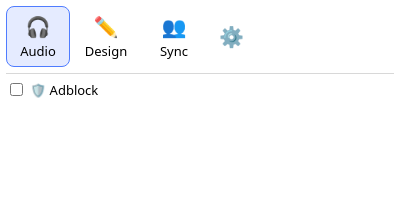
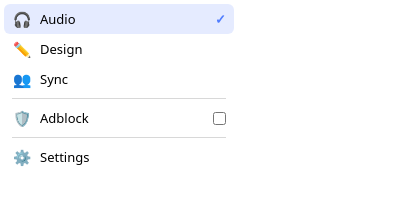
Before and after one commit to A2gent/adapter-chrome, a browser extension: page src/popup.html in a window 400 px wide. Drawn offline with Linux system fonts and the light colour scheme.

Commit message:
Turn the toolbar popup into a single dropdown-style menu

```diff
--- a/src/popup.html
+++ b/src/popup.html
@@ -2,33 +2,32 @@
 <html lang="en">
 <meta charset="utf-8">
 <style>
-  body { margin: 0; padding: 6px; font: 13px system-ui, sans-serif; color-scheme: light dark; }
-  .modes { display: flex; gap: 4px; }
-  button { display: flex; flex-direction: column; align-items: center; gap: 2px; width: 64px; padding: 6px 0; border: 1px solid transparent; border-radius: 8px; background: none; color: inherit; font: inherit; cursor: pointer; }
-  button:hover { background: rgba(127, 127, 127, 0.15); }
-  button[aria-pressed="true"] { border-color: #4f7cff; background: rgba(79, 124, 255, 0.15); }
-  button span { font-size: 20px; }
-  .settings { width: auto; padding: 6px 8px; justify-content: center; }
-  .adblock { display: flex; align-items: center; gap: 4px; margin-top: 6px; padding-top: 6px; border-top: 1px solid rgba(127, 127, 127, 0.3); }
-  .adblock label { display: flex; align-items: center; gap: 4px; flex: 1; cursor: pointer; }
-  .adblock button { flex-direction: row; width: auto; padding: 2px 6px; }
-  .adblock button span { font-size: 14px; }
-  .adblock #adblock-site-row { flex: none; }
-  .adblock [hidden] { display: none; }
-  #adblock-host { max-width: 110px; overflow: hidden; text-overflow: ellipsis; white-space: nowrap; }
+  html { color-scheme: light dark; }
+  body { width: 230px; margin: 0; padding: 4px; font: 13px system-ui, sans-serif; }
+  [hidden] { display: none !important; }
+  hr { margin: 4px 8px; border: 0; border-top: 1px solid rgba(127, 127, 127, 0.3); }
+  .item { display: flex; align-items: center; gap: 8px; box-sizing: border-box; width: 100%; min-height: 30px; padding: 4px 8px; border: 0; border-radius: 6px; background: none; color: inherit; font: inherit; text-align: left; cursor: pointer; }
+  .item:hover { background: rgba(127, 127, 127, 0.15); }
+  .item:focus-visible { outline: 2px solid #4f7cff; outline-offset: -2px; }
+  .item input { margin: 0 0 0 auto; flex: none; }
+  .icon { flex: none; width: 20px; font-size: 15px; text-align: center; }
+  .sub { padding-left: 36px; }
+  .grow { flex: 1; min-width: 0; overflow: hidden; text-overflow: ellipsis; white-space: nowrap; }
+  [aria-pressed="true"] { background: rgba(79, 124, 255, 0.15); }
+  [aria-pressed="true"]::after { content: "✓"; margin-left: auto; color: #4f7cff; font-weight: 700; }
+  #error { padding: 0 8px 4px; color: #e5484d; font-size: 12px; }
+  #error:empty { display: none; }
 </style>
-<div class="modes">
-  <button data-mode="audio" title="Audio: read articles aloud (HearHear)"><span>🎧</span>Audio</button>
-  <button data-mode="design" title="Design: annotate the page and start a Brute session"><span>✏️</span>Design</button>
-  <button data-mode="sync" title="Sync: LinkedIn profiles → Brute people"><span>👥</span>Sync</button>
-  <button class="settings" id="settings" title="HearHear settings"><span>⚙️</span></button>
-</div>
-<div class="adblock">
-  <label title="Hide ads recognized by System One. Ad-like page blocks are sent to the classifier."><input type="checkbox" id="adblock">🛡️ Adblock</label>
-  <label id="adblock-site-row" title="Adblock on this site" hidden><input type="checkbox" id="adblock-site"><span id="adblock-host"></span></label>
-  <button id="adblock-reset" title="Forget ads learned on this site" hidden><span>🧹</span><b id="adblock-count"></b></button>
-</div>
-<div id="error" style="color:#e5484d;font-size:12px;max-width:260px"></div>
+<button class="item" data-mode="audio" title="Read articles aloud (HearHear)"><span class="icon">🎧</span>Audio</button>
+<button class="item" data-mode="design" title="Annotate the page and start a Brute session"><span class="icon">✏️</span>Design</button>
+<button class="item" data-mode="sync" title="LinkedIn profiles → Brute people"><span class="icon">👥</span>Sync</button>
+<hr>
+<label class="item" title="Hide ads recognized by System One. Ad-like page blocks are sent to the classifier."><span class="icon">🛡️</span>Adblock<input type="checkbox" id="adblock"></label>
+<label class="item sub" id="adblock-site-row" title="Adblock on this site" hidden><span class="grow" id="adblock-host"></span><input type="checkbox" id="adblock-site"></label>
+<button class="item sub" id="adblock-reset" title="Forget ads learned on this site" hidden><span class="grow">🧹 Forget learned</span><b id="adblock-count"></b></button>
+<div id="error"></div>
+<hr>
+<button class="item" id="settings" title="HearHear settings"><span class="icon">⚙️</span>Settings</button>
 <script src="popup.js"></script>
 <script src="popupAdblock.js"></script>
 </html>
```
